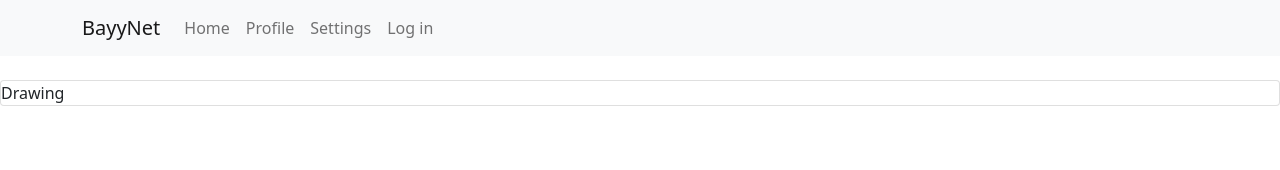
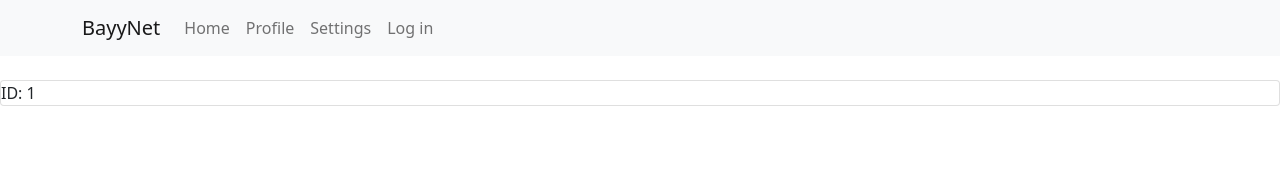
Before and after one commit to WilliamTuominiemi/NFT-Art-Platform, a React (Create React App) app in the folder client/: page /1 in a window 1280 px wide. Shown: the top 170 px of the page. Built offline with nearby package versions, Linux system fonts and the light colour scheme.

Commit message:
new drawing component, stopped using components

```diff
--- a/client/src/App.js
+++ b/client/src/App.js
@@ -1,5 +1,5 @@
 import React, { Fragment } from 'react'
-import {BrowserRouter as Router, Route, Routes} from 'react-router-dom';
+import {BrowserRouter as Router, Route, Routes, useParams } from 'react-router-dom';
 import "./App.css"
 import { Link } from "react-router-dom";
 
@@ -8,7 +8,7 @@ import "bootstrap/dist/css/bootstrap.min.css"
 
 import Navbar from "./components/navbar.component"
 import Main  from "./components/main.component"
-import Drawing  from "./components/drawing.component"
+import Drawing  from "./components/drawing"
 
 export default function App() {
   return (
@@ -17,7 +17,7 @@ export default function App() {
       <br />
       <Routes>
         <Route path="/" element={<Main />} />
-        <Route path="/:id" element={<Drawing />} />
+        <Route path=":id" element={<Drawing />} />
       </Routes>
     </div>
   );
--- a/client/src/components/drawing.component.js
+++ /dev/null
@@ -1,28 +0,0 @@
-import React, { Component } from 'react'
-import { withRouter } from "react-router";
-import { Card, Button, Row, Container } from 'react-bootstrap'
-import axios from 'axios'
-
-export default class Main extends Component {
-    constructor(props) {
-        super(props)
-
-        this.state = { drawings: [] }
-    }
-
-    componentDidMount() {
-
-        axios.get(`http://localhost:8080/`).then((res) => {
-            this.setState({ drawings: res.data })
-            // console.log(this.state.drawings)
-        })
-    }
-
-    render() {
-        return (
-            <Card>
-                <Card.Text>Drawing</Card.Text>
-            </Card>
-        )
-    }
-}
--- /dev/null
+++ b/client/src/components/drawing.js
@@ -0,0 +1,15 @@
+import {BrowserRouter as Router, Route, Routes, useParams } from 'react-router-dom';
+import React, { Component } from 'react'
+import { Card, Button, Row, Container } from 'react-bootstrap'
+import axios from 'axios'
+
+export default function Drawing() {
+    let { id } = useParams();
+
+    return (
+        <Card>
+            <Card.Text>ID: {id}</Card.Text>
+        </Card>
+    )
+
+}
```
